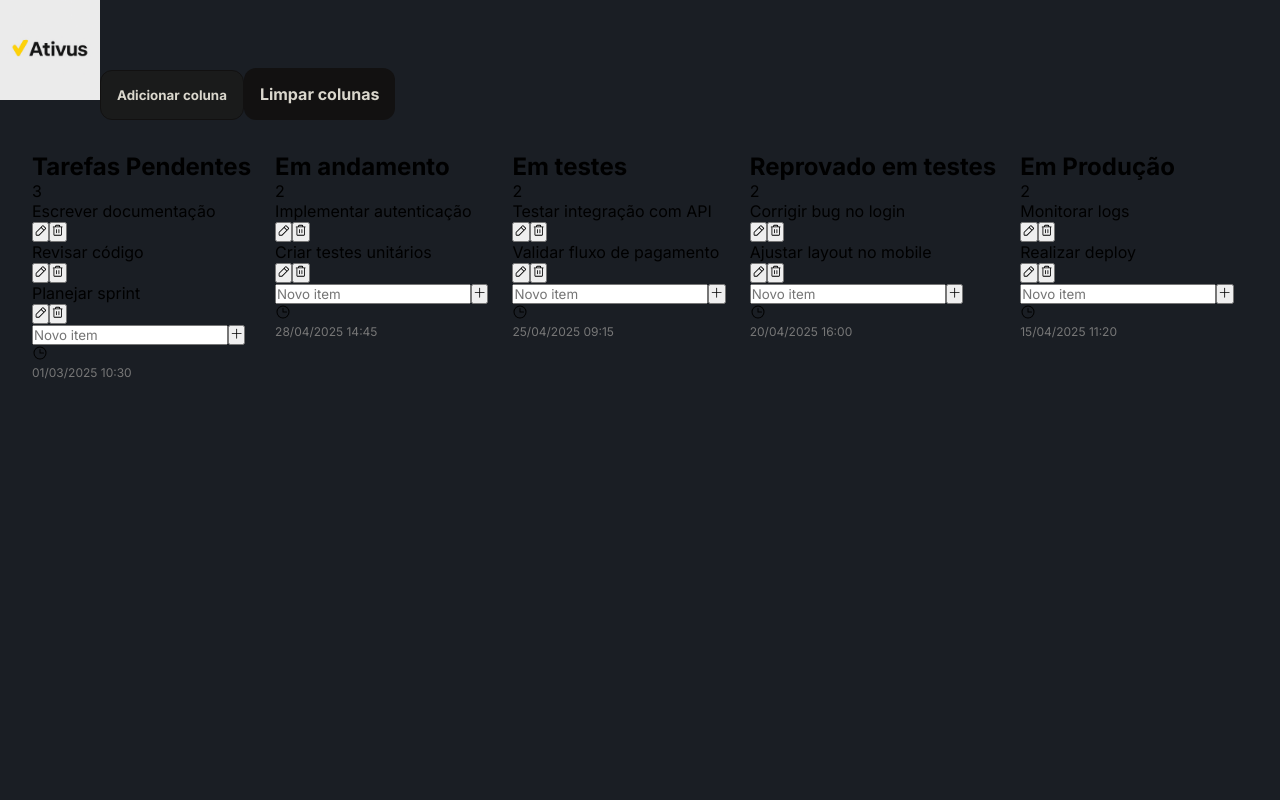
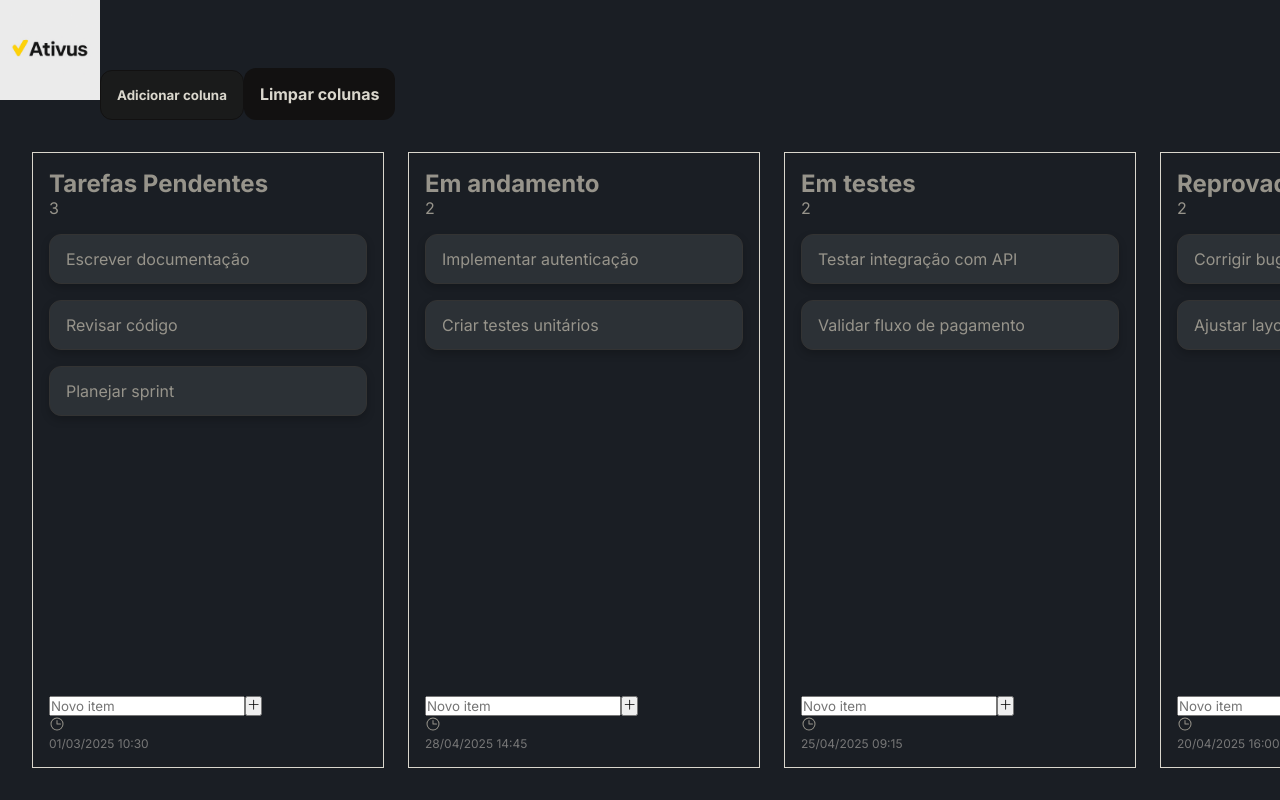
Before and after one commit to RafaelHDSV/Ativus, a React (Vite) app: page / in a window 1280 px wide. Built offline with nearby package versions, Linux system fonts and the light colour scheme.

Commit message:
feat: refactor Column component styles by moving to Column.module.scss for better organization

```diff
--- /dev/null
+++ b/src/components/Column/Column.module.scss
@@ -0,0 +1,58 @@
+.column {
+  display: flex;
+  flex-direction: column;
+  justify-content: space-between;
+  border: 1px solid var(--white);
+  color: var(--light-gray-2);
+  min-width: 22rem;
+  padding: 1rem;
+  user-select: none;
+  padding: 1rem;
+  gap: 3rem;
+
+  .content {
+    display: flex;
+    flex-direction: column;
+    gap: 1rem;
+
+    .itemsContainer {
+      display: flex;
+      flex-direction: column;
+      gap: 1rem;
+
+      .item {
+        display: flex;
+        justify-content: space-between;
+        align-items: center;
+        width: 100%;
+        height: 50px;
+        padding: 1rem;
+        border-radius: 12px;
+        box-shadow: 0 4px 8px rgba(0, 0, 0, 0.2);
+        background-color: #2c3136;
+        border: 1px solid #333;
+
+        &:active {
+          cursor: grabbing;
+        }
+
+        &:hover {
+          transform: scale(1.05);
+          cursor: pointer;
+        }
+
+        .buttons {
+          display: none;
+          position: absolute;
+          top: 50%;
+          right: 1rem;
+          transform: translateY(-50%);
+        }
+
+        &:hover .buttons {
+          display: flex;
+        }
+      }
+    }
+  }
+}
--- a/src/components/Column/Column.tsx
+++ b/src/components/Column/Column.tsx
@@ -1,5 +1,5 @@
 import { useState } from 'react'
-import styles from '../../App.module.scss'
+import styles from './Column.module.scss'
 import { IColumn } from '../../interfaces'
 import { Clock, PencilSimple, Plus, Trash } from '@phosphor-icons/react'
 
```
